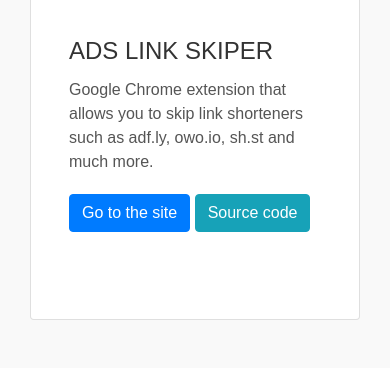
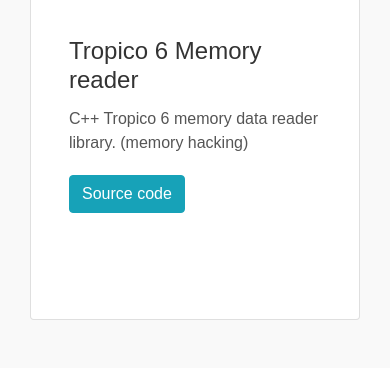
Before and after one commit to nuriofernandez/old-nurio.me, a PHP site: page /projects in a window 390 px wide. Shown: the part 2601-2969 px from the top of the page. Run offline with PHP 8.4, Linux system fonts and the light colour scheme; some libraries are stand-ins or nearby versions; some web fonts are replaced.

Commit message:
Added Tropico 6 memory hacking project

```diff
--- a/src/pages/projects.php
+++ b/src/pages/projects.php
@@ -33,6 +33,12 @@
 
 	<div style="height:50px"></div>
 
+	<!-- START OF 'tropico-memory-hacking-library' PROJECT CONTENT -->
+	<?php renderProject('tropico-memory-hacking-library', "\t"); ?>
+	<!-- END OF PROJECT CONTENT -->
+
+	<div style="height:50px"></div>
+
 	<!-- START OF 'ads-link-skiper' PROJECT CONTENT -->
 	<?php renderProject('ads-link-skiper', "\t"); ?>
 	<!-- END OF PROJECT CONTENT -->
--- /dev/null
+++ b/src/pages/projects/tropico-memory-hacking-library.php
@@ -0,0 +1,20 @@
+<section>
+	<div class="container">
+		<div class="card">
+			<div class="row">
+				<div class="col-md-7">
+					<a href="https://github.com/xXNurioXx/tropico-6-memory-reader" target="_blank">
+						<div class="card-img-bottom img-project-banner" style="color: #fff; min-height: 20rem; height: 100%; background: url('https://i.imgur.com/Rbo2wXm.gif') center no-repeat; background-size: cover;"></div>
+					</a>
+				</div>
+				<div class="col-md-5">
+					<div class="card-block" style="padding: 38px; min-height: 20rem;">
+						<h4 class="card-title">Tropico 6 Memory reader</h4>
+						<p class="card-text">C++ Tropico 6 memory data reader library. (memory hacking)</p>
+						<a href="https://github.com/xXNurioXx/tropico-6-memory-reader" target="_blank" class="btn btn-info mt-1">Source code</a>
+					</div>
+				</div>
+			</div>
+		</div>
+	</div>
+</section>
```
